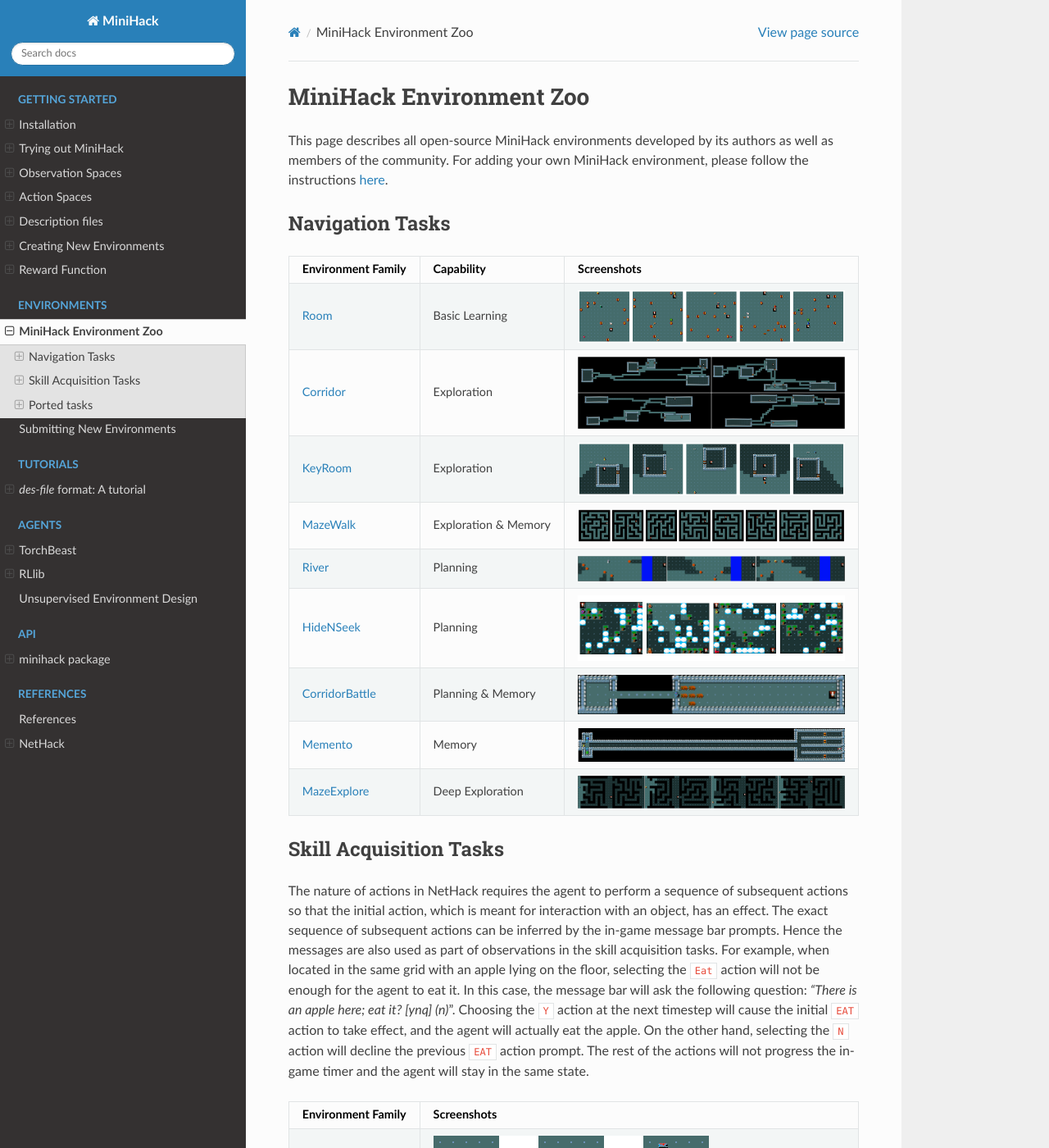
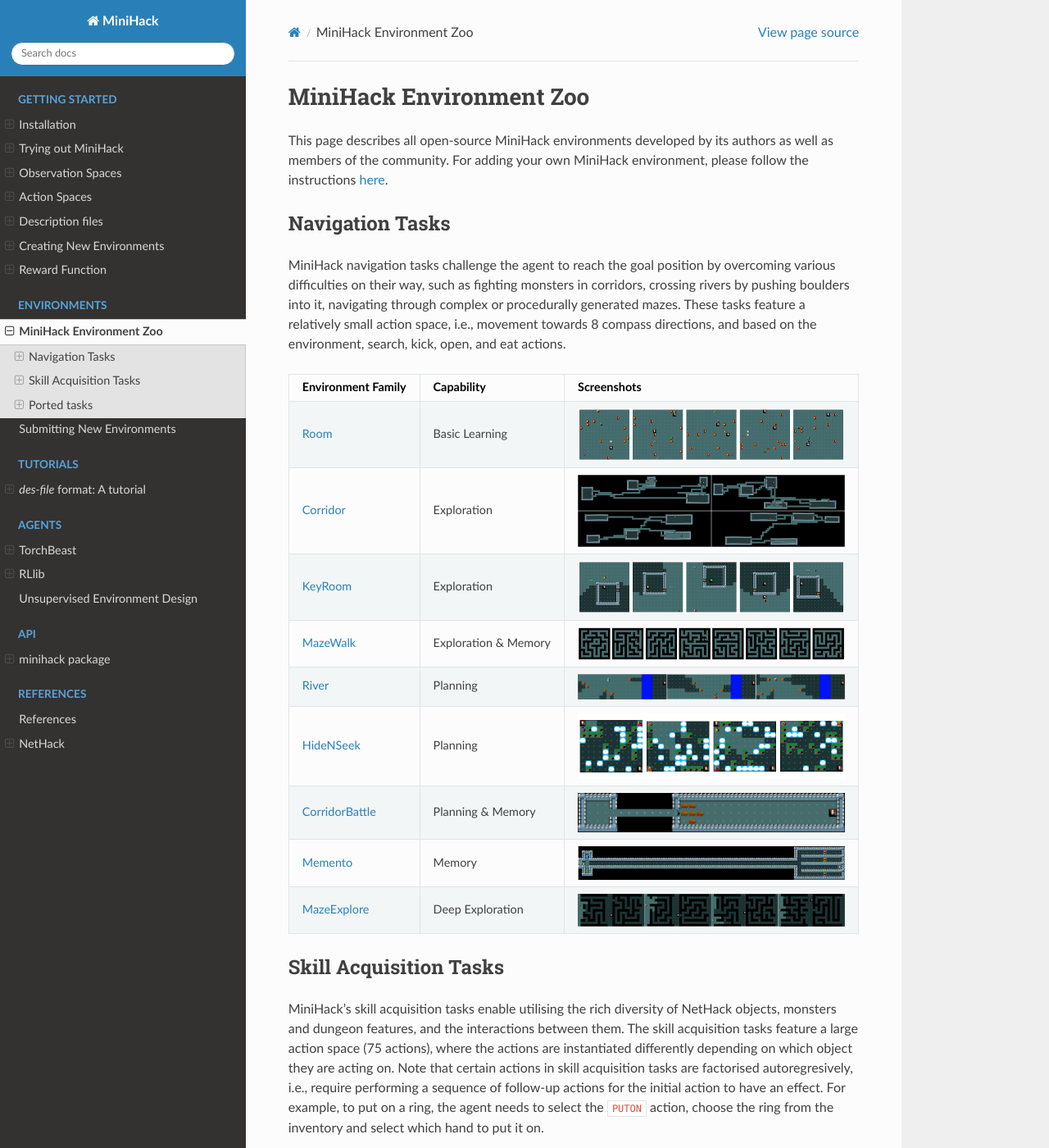
Before and after one commit to facebookresearch/minihack, a Sphinx documentation site: the page built from docs/envs/index.md, in a window 1280 px wide and 1400 px high. Shown: the whole window at 82% size. Built offline with Sphinx 7.4.7 and the Read the Docs theme 2.0.0, drawn with Linux system fonts in a browser that asks for light colours; pages that are not in the unit, such as notebooks, are missing from menus.

Commit message:
Update index.md

````diff
--- a/docs/envs/index.md
+++ b/docs/envs/index.md
@@ -3,6 +3,11 @@
 This page describes all open-source MiniHack environments developed by its authors as well as members of the community. For adding your own MiniHack environment, please follow the instructions [here](./contributing.md).
 
 ## Navigation Tasks
+
+MiniHack navigation tasks challenge the agent to reach the goal position by
+overcoming various difficulties on their way, such as fighting monsters in corridors,
+crossing rivers by pushing boulders into it, navigating through complex or procedurally generated mazes.
+These tasks feature a relatively small action space, i.e., movement towards 8 compass directions, and based on the environment, search, kick, open, and eat actions.
 
 ```{toctree}
 :hidden: true
@@ -36,31 +41,13 @@
 
 ## Skill Acquisition Tasks
 
-The nature of actions in NetHack requires the agent to
-perform a sequence of subsequent actions so that the initial action, which is
-meant for interaction with an object, has an effect. The exact sequence of
-subsequent actions can be inferred by the in-game message bar
-prompts. Hence the messages are also used as part of observations in
-the skill acquisition tasks. For example, when located in the same grid with
-an apple lying on the floor, selecting the `Eat` action will not be
-enough for the agent to eat it. In this case, the message bar will ask the
-following question: _"There is an apple here; eat it? [ynq] (n)_".
-Choosing the `Y` action at the next timestep will cause the initial
-`EAT` action to take effect, and the agent will actually eat the apple.
-On the other hand, selecting the `N` action will decline the previous `EAT` action prompt.
-The rest of the actions will not progress the in-game timer and the agent will stay in the same state.
-<!-- We refer to this skill as `Confirmation`.
-
-
-The `PickUp` skill requires to pick up objects from the floor first and
-put in the inventory. The tasks with `InventorySelect` skill necessities
-selecting an object from the inventory using corresponding key, for example
-_"What do you want to wear? [fg or ?*]"_ or _"What do you want to
-zap? [f or ?*]"_. The `Direction` skill requires to choose one of the
-moving directions for applying the selected action, e.g., kicking or zapping
-certain types of wands. In this case, _"In what direction?"_ message
-will appear on the screen. The `Navigation` skill tests the agent's
-ability to solve various mazes and labyrinths using the moving commands. -->
+MiniHack's skill acquisition tasks enable utilising the rich diversity of NetHack
+objects, monsters and dungeon features, and the interactions between them.
+The skill acquisition tasks feature a large action space (75 actions), where the actions are instantiated differently depending on which object they are acting on.
+Note that certain actions in skill acquisition tasks are factorised autoregresively,
+i.e., require performing a sequence of follow-up actions for the initial action to have an effect. For
+example, to put on a ring, the agent needs to select the `PUTON` action, choose the ring from the
+inventory and select which hand to put it on.
 
 ```{toctree}
 :hidden: true
@@ -81,6 +68,31 @@
 | [Wand Of Death](./skills/wod)           | ![](./imgs/wod.png)           |
 | [Quest](./skills/quest)                 | ![](./imgs/quest_hard.png)    |
 
+<!-- The nature of actions in NetHack requires the agent to
+perform a sequence of subsequent actions so that the initial action, which is
+meant for interaction with an object, has an effect. The exact sequence of
+subsequent actions can be inferred by the in-game message bar
+prompts. Hence the messages are also used as part of observations in
+the skill acquisition tasks. For example, when located in the same grid with
+an apple lying on the floor, selecting the `Eat` action will not be
+enough for the agent to eat it. In this case, the message bar will ask the
+following question: _"There is an apple here; eat it? [ynq] (n)_".
+Choosing the `Y` action at the next timestep will cause the initial
+`EAT` action to take effect, and the agent will actually eat the apple.
+On the other hand, selecting the `N` action will decline the previous `EAT` action prompt.
+The rest of the actions will not progress the in-game timer and the agent will stay in the same state.
+We refer to this skill as `Confirmation`.
+
+The `PickUp` skill requires to pick up objects from the floor first and
+put in the inventory. The tasks with `InventorySelect` skill necessities
+selecting an object from the inventory using corresponding key, for example
+_"What do you want to wear? [fg or ?*]"_ or _"What do you want to
+zap? [f or ?*]"_. The `Direction` skill requires to choose one of the
+moving directions for applying the selected action, e.g., kicking or zapping
+certain types of wands. In this case, _"In what direction?"_ message
+will appear on the screen. The `Navigation` skill tests the agent's
+ability to solve various mazes and labyrinths using the moving commands. -->
+
 ## Ported tasks
 
 These tasks are ported to MiniHack from other existing benchmarks. Note that there might be substantial differences in MiniHack versions of these tasks. Despite these, the core capabilities of the tasks should be the same. Furthermore, some of the tasks have been extended to become more challenging using the entities and environment dynamics of MiniHack.
````
